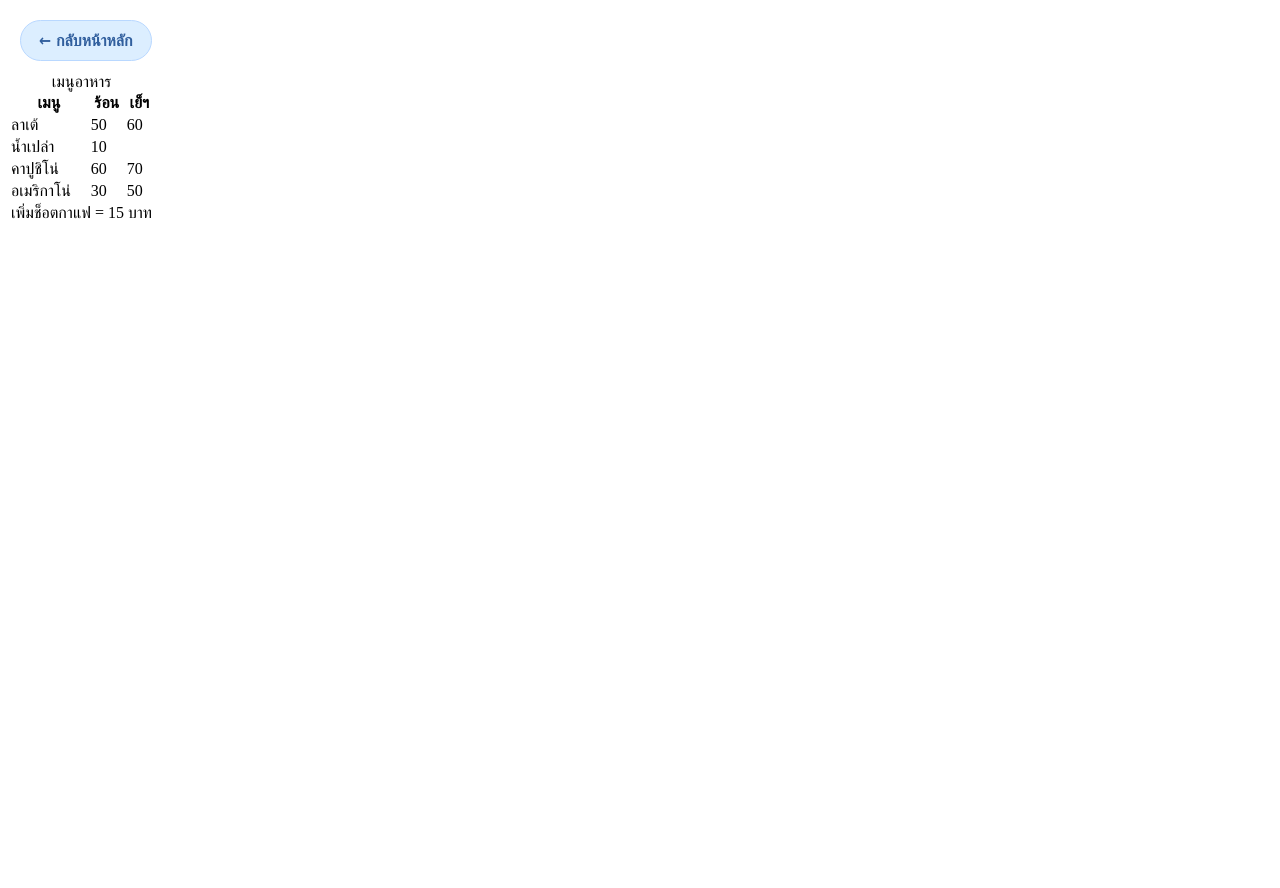
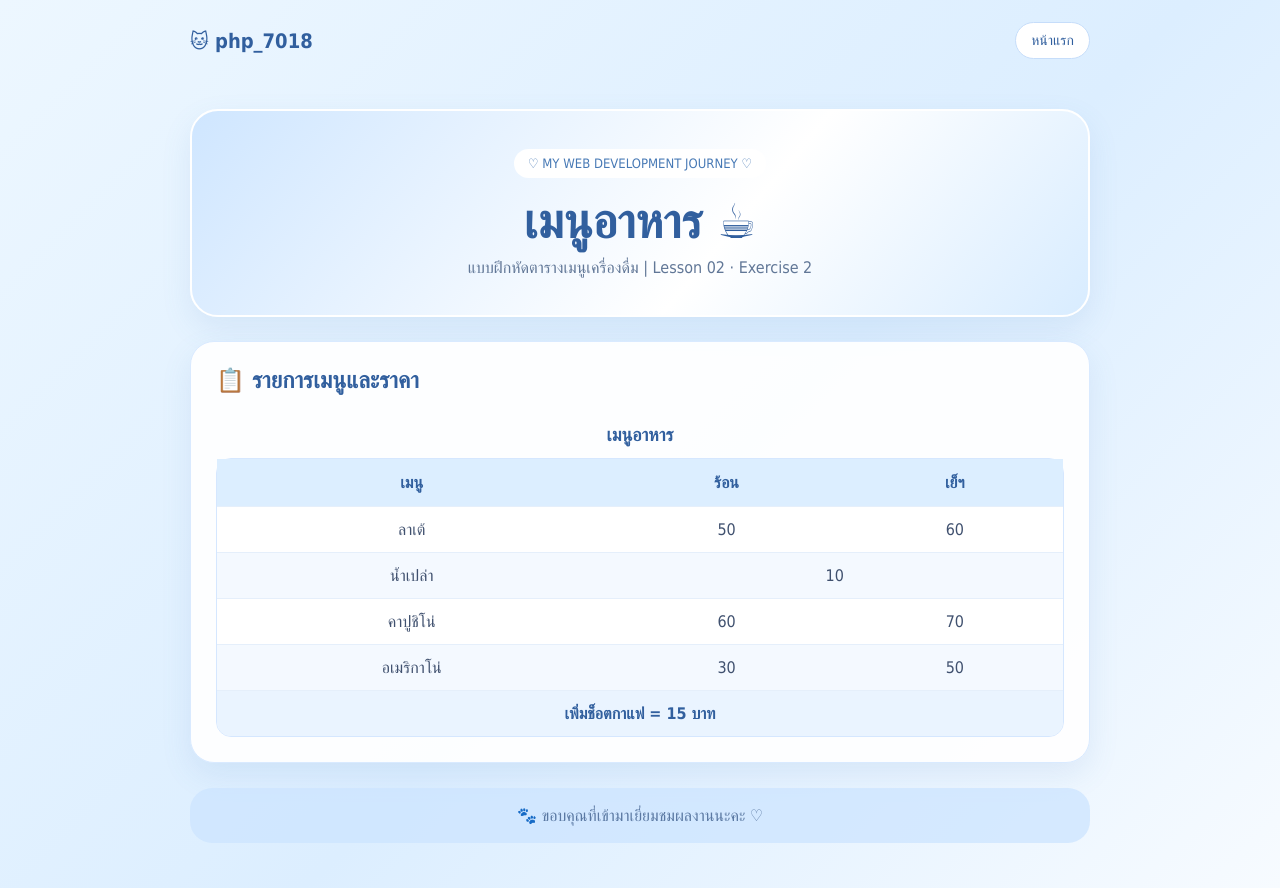
Before and after one commit to WaySpaceOrg/php_7018, a plain HTML site: page Lesson2/ex2.html in a window 1280 px wide. Before the commit the page ends 800 px from the top, so only its background shows below. Drawn offline with Linux system fonts and the light colour scheme.

Commit message:
Restyle Lesson 2 Exercise 2 to match homepage

```diff
--- a/Lesson2/ex2.html
+++ b/Lesson2/ex2.html
@@ -1,18 +1,55 @@
-<!DOCTYPE html>
-<html lang="en">
+<!doctype html>
+<html lang="th">
 <head>
-    <meta charset="UTF-8">
-    <meta name="viewport" content="width=device-width, initial-scale=1.0">
-    <title>เมนูอาหาร</title>
+<meta charset="utf-8">
+<meta name="viewport" content="width=device-width, initial-scale=1">
+<title>เมนูอาหาร | php_7018</title>
+<style>
+:root{--blue:#79afea;--dark:#315f9e;--text:#40516f}
+*{box-sizing:border-box}
+body{margin:0;min-height:100vh;color:var(--text);font-family:Tahoma,sans-serif;background:linear-gradient(135deg,#edf7ff,#dceeff 55%,#f7fbff)}
+a{text-decoration:none;color:inherit}
+.wrap{width:min(900px,calc(100% - 32px));margin:auto}
+header{display:flex;justify-content:space-between;align-items:center;gap:16px;padding:22px 0}
+.brand{font-weight:bold;color:var(--dark);font-size:20px}
+nav a,.back{display:inline-block;background:#fff;border:1px solid #c6ddfa;border-radius:30px;padding:9px 15px;color:var(--dark);font-size:14px}
+nav a:hover,.back:hover{background:var(--blue);color:#fff}
+main{padding:28px 0 45px}
+.hero{text-align:center;padding:38px 18px;border:2px solid white;border-radius:28px;background:linear-gradient(130deg,#cfe6ff,#fff 60%,#d8ecff);box-shadow:0 12px 30px #5b8bc21f}
+.tag{display:inline-block;background:white;border-radius:30px;padding:7px 14px;color:#4779b5;font-size:13px}
+h1{font-size:clamp(30px,6vw,48px);color:var(--dark);margin:15px 0 7px}
+.hero p{color:#617797;margin:0}
+.panel{margin-top:24px;padding:25px;background:#ffffffed;border:1px solid #d9eaff;border-radius:24px;box-shadow:0 12px 30px #5b8bc21f}
+h2{color:var(--dark);margin:0 0 18px;font-size:23px}
+.table-wrap{overflow-x:auto}
+table{width:100%;border-collapse:separate;border-spacing:0;overflow:hidden;border:1px solid #d5e7ff;border-radius:15px;text-align:center}
+caption{padding:12px;color:var(--dark);font-weight:bold;font-size:18px}
+th{background:#dceeff;color:var(--dark);padding:14px}
+td{padding:13px;background:#fff;border-top:1px solid #e5effb}
+tbody tr:nth-child(even) td{background:#f4f9ff}
+tfoot td{background:#eaf4ff;color:var(--dark);font-weight:bold}
+footer{text-align:center;background:#cce4ffbf;color:#5b79a3;border-radius:22px;padding:18px;margin:25px 0 0}
+@media(max-width:600px){header{flex-direction:column}.panel{padding:16px}th,td{padding:11px 8px}}
+</style>
 </head>
 <body>
-  <a href="../index.html" style="display:inline-block;margin:12px;padding:10px 18px;background:#dceeff;color:#315f9e;border:1px solid #b9d8ff;border-radius:24px;text-decoration:none;font-family:Tahoma,sans-serif;font-weight:bold;">← กลับหน้าหลัก</a>
-
+<header class="wrap">
+<a class="brand" href="../index.html">🐱 php_7018</a>
+<nav><a href="../index.html">หน้าแรก</a></nav>
+</header>
+<main class="wrap">
+<section class="hero">
+<span class="tag">♡ MY WEB DEVELOPMENT JOURNEY ♡</span>
+<h1>เมนูอาหาร ☕</h1>
+<p>แบบฝึกหัดตารางเมนูเครื่องดื่ม | Lesson 02 · Exercise 2</p>
+</section>
+<section class="panel">
+<h2>📋 รายการเมนูและราคา</h2>
+<div class="table-wrap">
 <table>
 <caption>เมนูอาหาร</caption>
 <thead>
 <tr>
-            <!-- หัวตาราง 3 ช่อง -->
 <th>เมนู</th>
 <th>ร้อน</th>
 <th>เย็ฯ</th>
@@ -20,25 +57,15 @@
 </thead>
 <tbody>
 <tr><td>ลาเต้</td><td>50</td><td>60</td></tr>
-        <!-- เพิ่มอีกอย่างน้อย 3 แถว หนึ่งในนั้นคือน้ำเปล่า -->
-      	<tr>
-          <td>น้ำเปล่า</td>
-          <td colspan="2">10</td>
-        </tr>
-      	<tr>
-          <td>คาปูชิโน่</td>
-          <td>60</td>
-          <td>70</td>
-        </tr>
-      	<tr>
-          <td>อเมริกาโน่</td>
-          <td>30</td>
-          <td>50</td>
-        </tr>
+<tr><td>น้ำเปล่า</td><td colspan="2">10</td></tr>
+<tr><td>คาปูชิโน่</td><td>60</td><td>70</td></tr>
+<tr><td>อเมริกาโน่</td><td>30</td><td>50</td></tr>
 </tbody>
-    <!-- tfoot -->
-  <tfoot><tr><td colspan="3"> เพิ่มช็อตกาแฟ = 15 บาท</td></tr> </tfoot>
+<tfoot><tr><td colspan="3">เพิ่มช็อตกาแฟ = 15 บาท</td></tr></tfoot>
 </table>
-
+</div>
+</section>
+<footer>🐾 ขอบคุณที่เข้ามาเยี่ยมชมผลงานนะคะ ♡</footer>
+</main>
 </body>
 </html>
```
Lines whose indentation alone changed are shown as unchanged.
